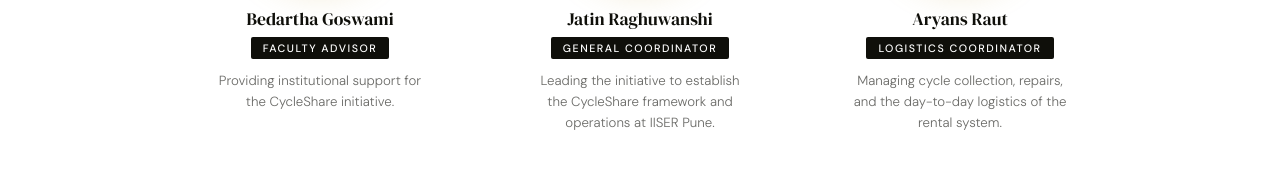
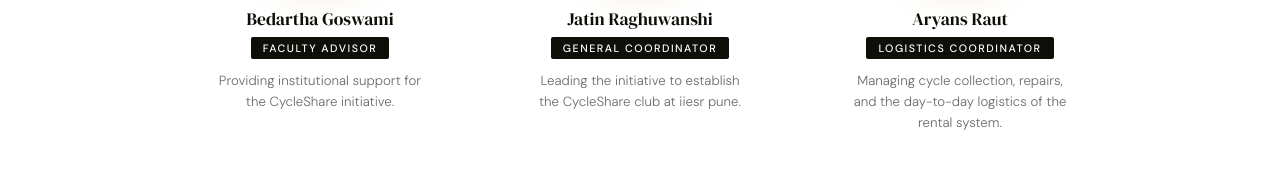
Before and after one commit to jatinnow/cycle-website, a plain HTML site: page index.html in a window 1280 px wide. Shown: the part 5349-5532 px from the top of the page. Drawn offline with Linux system fonts and the light colour scheme.

Commit message:
Correct description of CycleShare initiative

```diff
--- a/index.html
+++ b/index.html
@@ -780,7 +780,7 @@
         <div class="ds-team-name">Jatin Raghuwanshi</div>
         <div class="ds-team-role">General Coordinator</div>
         <div class="ds-team-desc">
-          Leading the initiative to establish the CycleShare framework and operations at IISER Pune.
+          Leading the initiative to establish the CycleShare club at iiesr pune.
         </div>
       </div>
 
```
